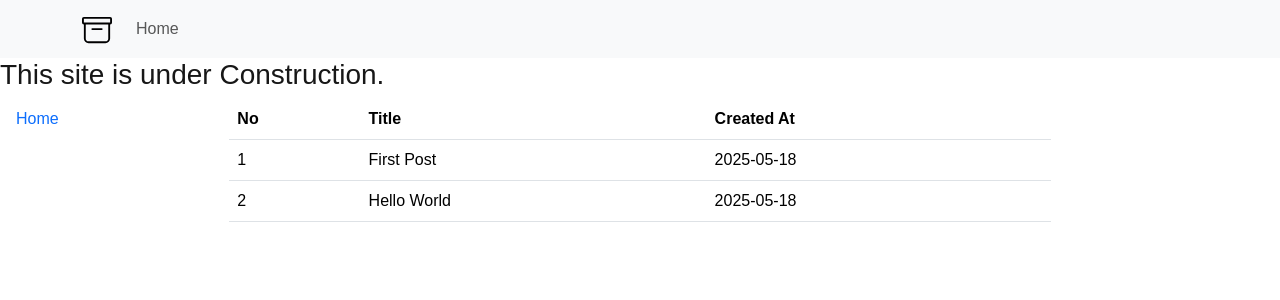
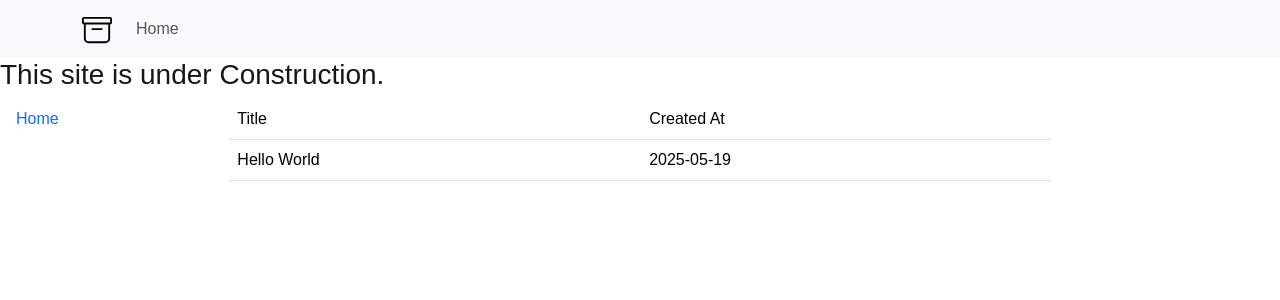
Before and after one commit to yanapang/yanapang.github.io, a Next.js app: page / in a window 1280 px wide. Shown: the top 300 px of the page. Built offline with nearby package versions, Linux system fonts and the light colour scheme.

Commit message:
fix: modify table row using map

```diff
--- a/src/pages/index.tsx
+++ b/src/pages/index.tsx
@@ -14,6 +14,8 @@ export const getStaticProps: GetStaticProps = async () => {
   };
 };
 
+const header = ['Title', 'Created At'];
+
 export default function Home({ allPostsData }: { allPostsData: Post[] }) {
   return (
     <main className="max-w-2xl mx-auto p-8">
@@ -28,15 +30,12 @@ export default function Home({ allPostsData }: { allPostsData: Post[] }) {
             <table className="table">
               <thead>
               <tr>
-                <th scope="col">No</th>
-                <th scope="col">Title</th>
-                <th scope="col">Created At</th>
+                {header.map((item) => (<td key={item}>{item}</td>))}
               </tr>
               </thead>
               <tbody>
               {allPostsData.map(({ slug, title, date }, index) => (
                 <tr key={slug}>
-                  <td scope="row">{index + 1}</td>
                   <td>
                     <Link href={`/posts/${slug}`}>
                       {title}
--- a/src/posts/hello-world.md
+++ b/src/posts/hello-world.md
@@ -1,7 +1,7 @@
 ---
 title: "Hello World"
 slug: 'hello-world'
-date: "2025-05-18"
+date: "2025-05-19"
 ---
 
-여기는 첫 번째 포스트입니다.
+Hello world.
```
Also changed, not shown: src/posts/readme.md (deleted).
